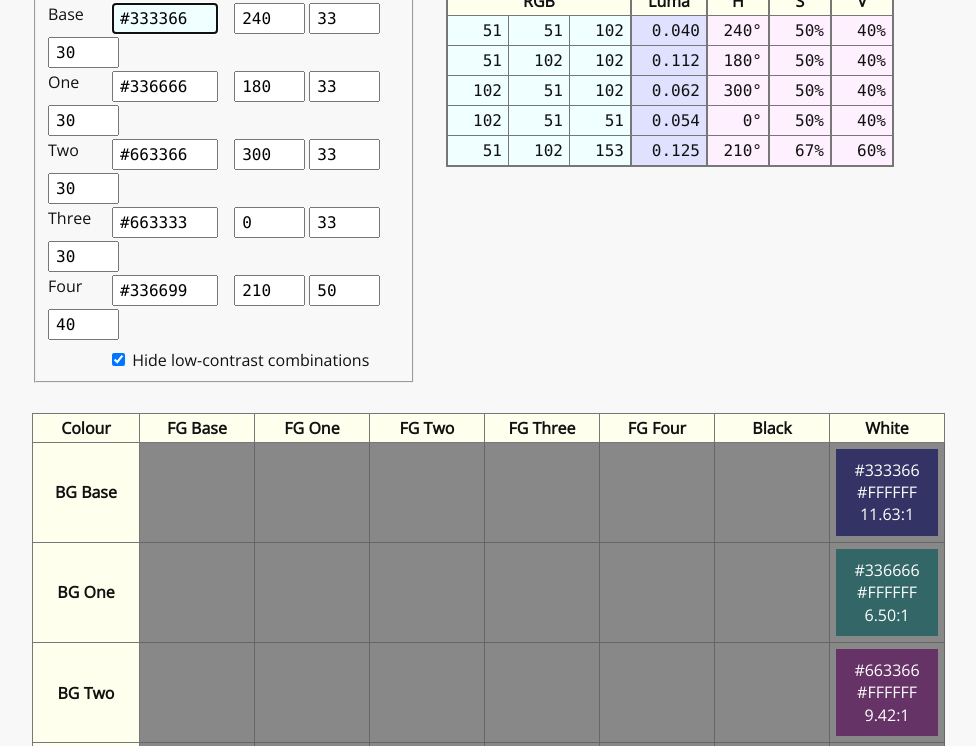
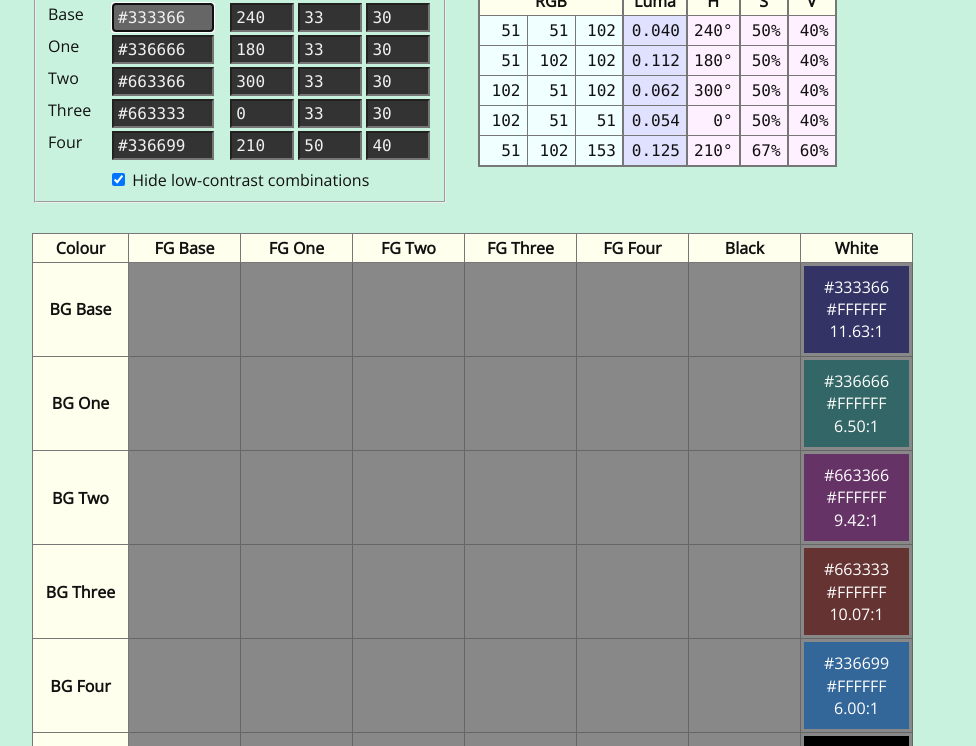
Before and after one commit to JulianNicholls/Palette-Visualiser, a plain HTML site: page index.html in a window 1280 px wide. Shown: the part 76-822 px from the top of the page, without its empty margins (58-1034 px from the left). Drawn offline with nearby package versions, Linux system fonts and the light colour scheme.

Commit message:
Change background of body and inputs
Alphabetise attributes.

```diff
--- a/style.css
+++ b/style.css
@@ -1,32 +1,35 @@
+* {
+  box-sizing: border-box;
+}
+
 body {
-  background: #f8f8f8;
+  background: #c9f2de;
   color: #111;
   font-family: 'Open Sans', 'Helvetica Neue', Helvetica, arial, sans-serif;
   font-size: 16px;
-  box-sizing: border-box;
 }
 
 .container {
+  margin: 0 auto;
+  max-width: 1100px;
   min-width: 960px;
-  max-width: 1100px;
-  margin: 0 auto;
 }
 
 h1 {
+  margin-bottom: 0;
+  margin-top: 0;
   text-align: center;
-  margin-top: 0;
-  margin-bottom: 0;
 }
 
 div.left-form {
   float: left;
-  width: 24em;
   margin: 0 30px 30px 0;
+  width: 26em;
 }
 
 div.right-table {
+  float: left;
   margin-top: 10px;
-  float: left;
 }
 
 .clearfix {
@@ -39,24 +42,30 @@ label {
 }
 
 input {
+  background: #333;
+  color: #f0f0f0;
   font-family: 'Input Mono', menlo, monaco, courier, monospace;
   font-size: 16px;
-  padding: 4px 6px;
   margin-bottom: 3px;
+  padding: 3px 4px;
   text-transform: uppercase;
+}
+
+input:focus {
+  background: #666;
 }
 
 .colour-input {
   margin-right: 12px;
 }
 
-input:focus {
-  background: #f0ffff;
+.hsl-input {
+  width: 4em;
 }
 
 input[type='checkbox'] {
+  margin-left: 4em;
   margin-top: 10px;
-  margin-left: 4em;
 }
 
 table {
@@ -64,8 +73,8 @@ table {
 }
 
 th {
+  background: #ffe;
   border: 1px solid #777;
-  background: #ffe;
   padding: 3px 5px;
 }
 
@@ -86,11 +95,11 @@ table#rgb-hsv th {
 }
 
 table#rgb-hsv td {
+  border: 1px solid #777;
   font-family: menlo, monaco, courier, monospace;
+  padding: 5px 6px;
   text-align: right;
-  border: 1px solid #777;
   width: 3em;
-  padding: 5px 6px;
 }
 
 table#rgb-hsv td.b,
@@ -118,30 +127,30 @@ td.v {
 }
 
 .colour-block {
+  background-color: #888;
+  border: 1px solid #666;
+  color: white;
   width: 7em;
-  background-color: #888;
-  color: white;
-  border: 1px solid #666;
 }
 
 .colour-block p {
-  margin: 5px;
+  cursor: pointer;
+  line-height: 1.4;
+  margin: 2px;
   padding: 10px;
   text-align: center;
-  line-height: 1.4;
-  cursor: pointer;
   text-transform: uppercase;
 }
 
 /* Text display at the end */
 
 #text-display {
+  background-color: #111;
+  border-radius: 5px;
+  color: #f8f8f8;
   font-size: 16px;
   margin-top: 20px;
   padding: 10px;
-  background-color: #111;
-  color: #f8f8f8;
-  border-radius: 5px;
 }
 
 #text-display a {
```
